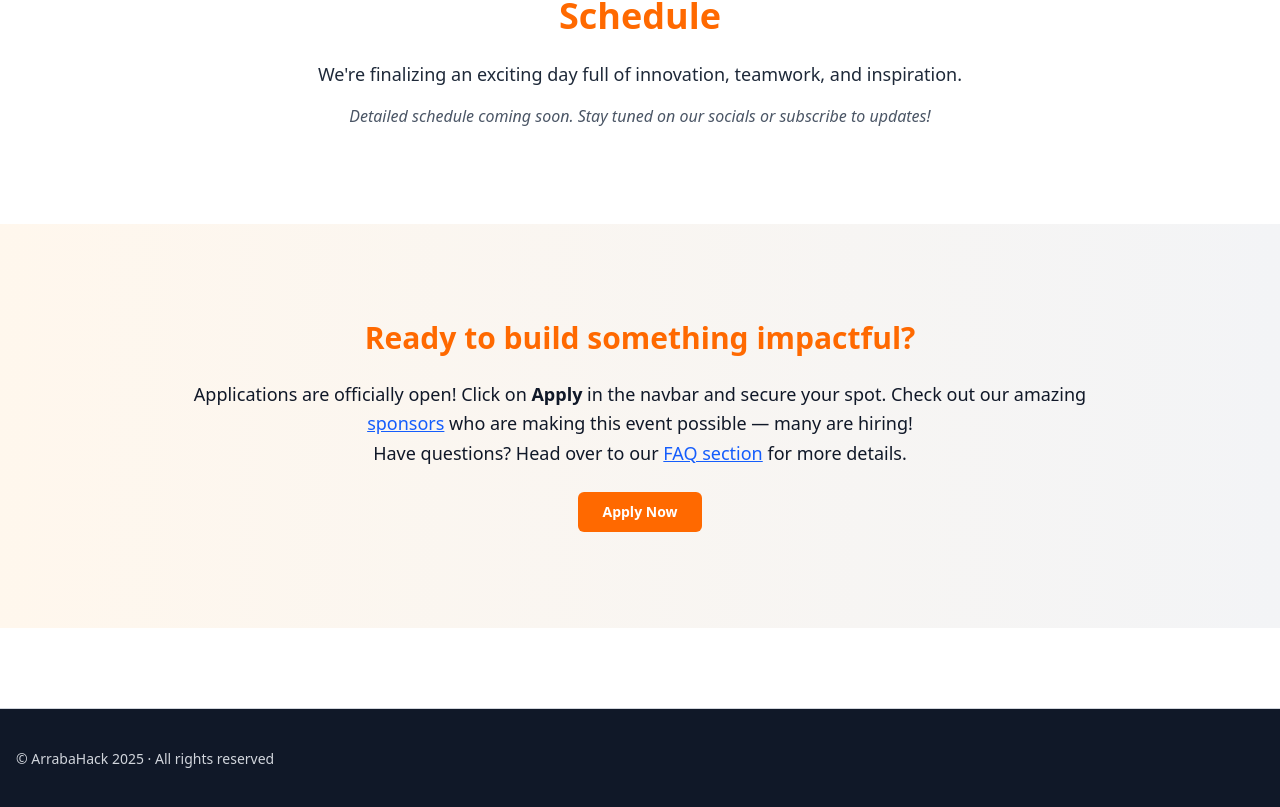
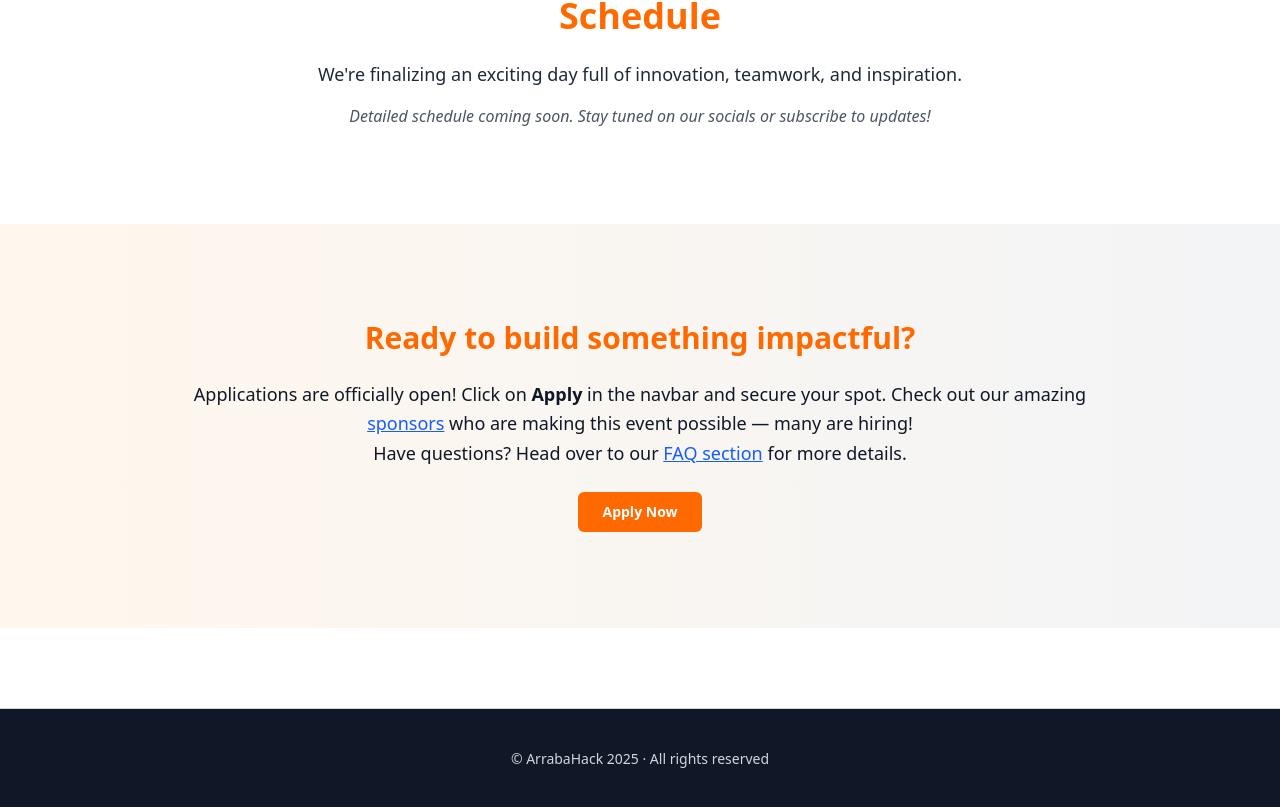
Before and after one commit to J0kErF/ArrabaHack, a Next.js app: page / in a window 1280 px wide. Shown: the part 2564-3371 px from the top of the page. Built offline with nearby package versions, Linux system fonts and the light colour scheme.

Commit message:
centerfooter + prepare links

```diff
--- a/components/footer.tsx
+++ b/components/footer.tsx
@@ -1,11 +1,18 @@
 import Link from "next/link";
-import { Facebook, Github, Twitter, Linkedin } from "lucide-react";
 
 export default function Footer() {
   return (
     <footer className="bg-gray-900 text-gray-300 py-10 mt-20 border-t">
-      <div className="container mx-auto px-4 flex flex-col md:flex-row items-center justify-between gap-6">
-        <p className="text-sm">&copy; ArrabaHack 2025 · All rights reserved</p>
+      <div className="container mx-auto px-4 flex flex-col items-center justify-center gap-4">
+        <p className="text-sm text-center">
+          &copy; ArrabaHack&nbsp;2025 · All rights reserved
+        </p>
+
+        {/* ‑‑ Optional social links (centered) ‑‑ */}
+        {/* <div className="flex gap-4">
+          <Link href="https://facebook.com/arrabahack" target="_blank">Fb</Link>
+          <Link href="https://github.com/arrabahack" target="_blank">GH</Link>
+        </div> */}
       </div>
     </footer>
   );
```
